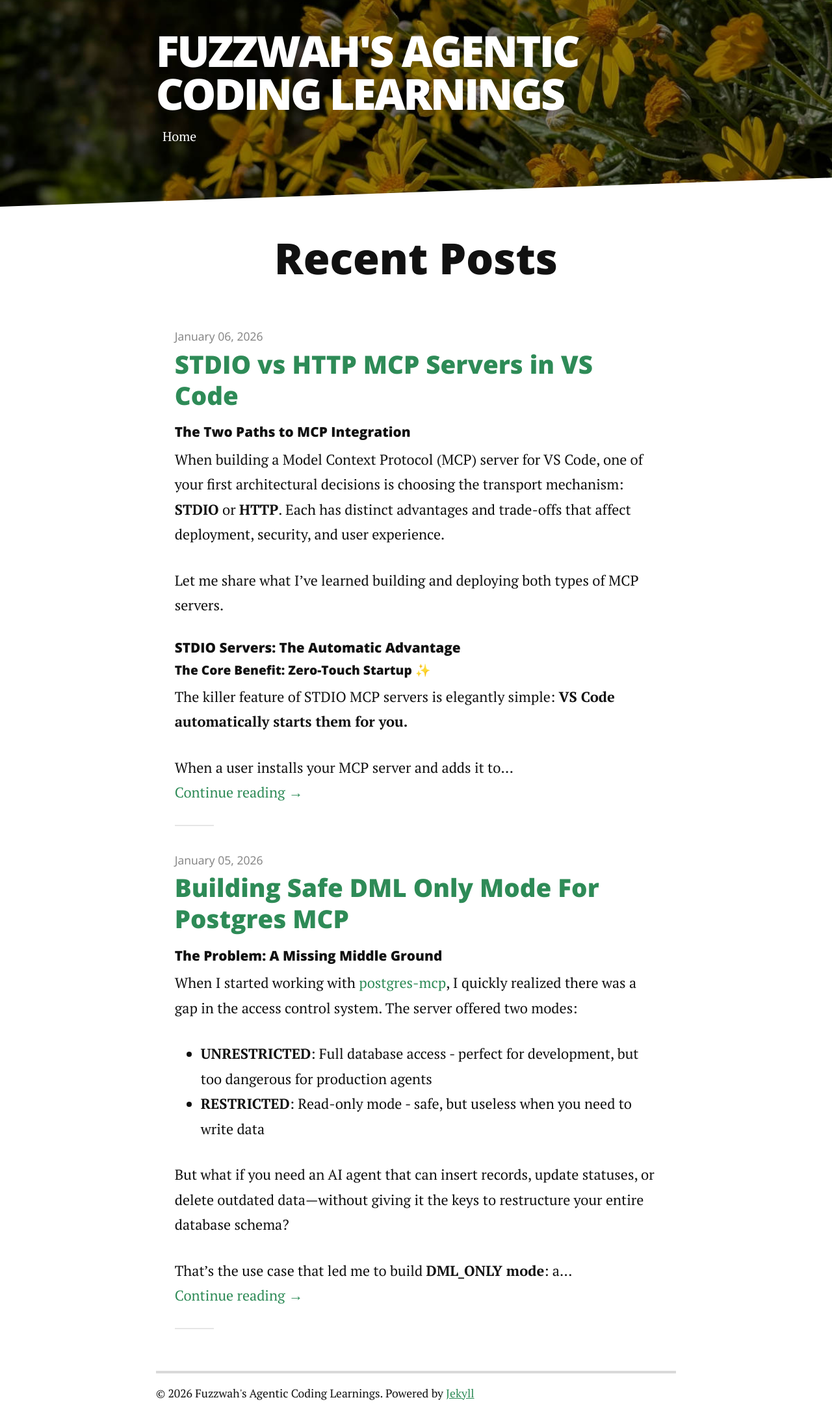
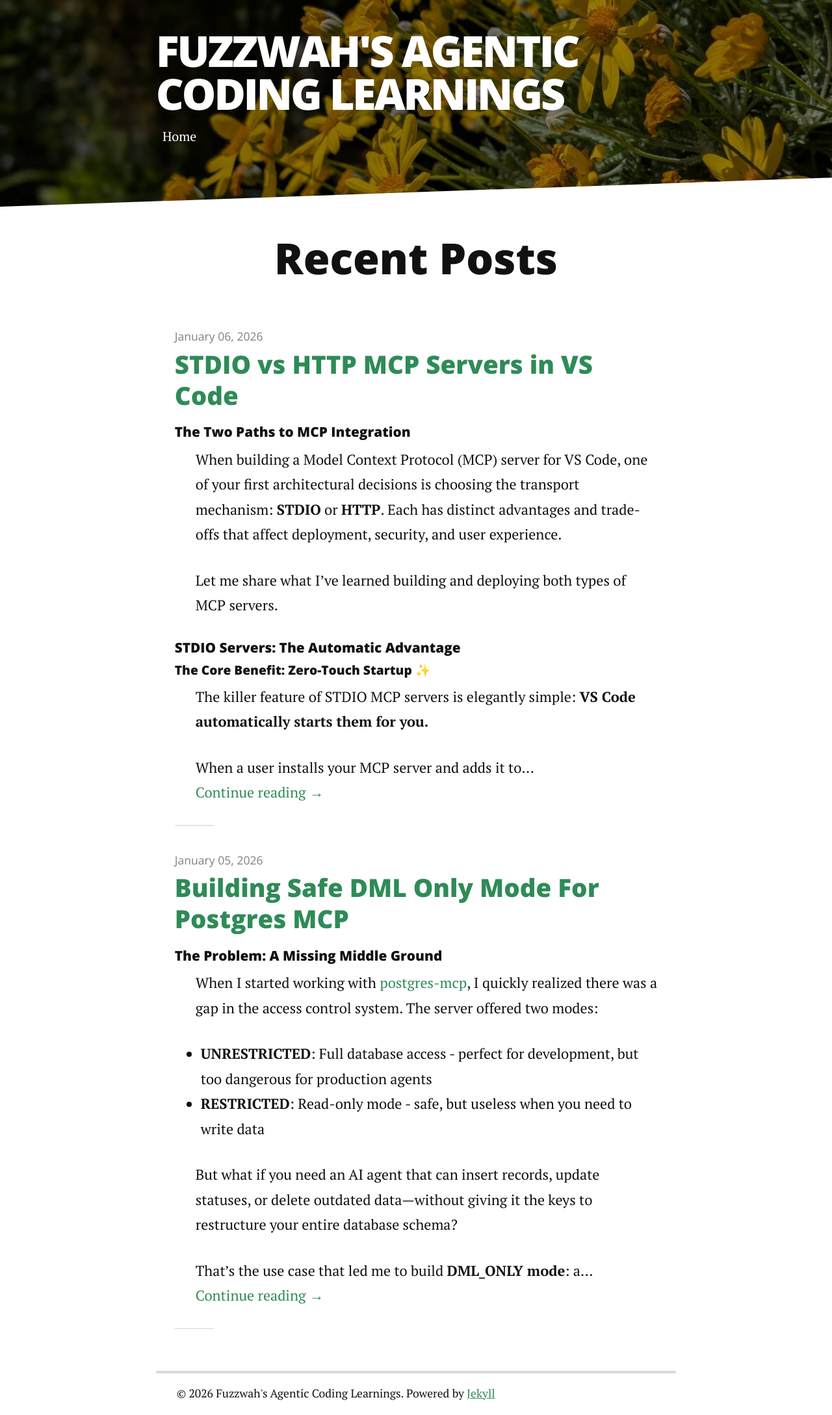
Before and after one commit to Fuzzwah/blog, a Jekyll site: the page built from index.html, in a window 1280 px wide. Shown: the whole page at 65% size. Built offline with Jekyll 4.4.1, drawn with Linux system fonts in a browser that asks for light colours; nearby versions of some CDN libraries; the list of posts is cut into pages by our own code.

Commit message:
text margin

```diff
--- a/assets/css/style.scss
+++ b/assets/css/style.scss
@@ -74,6 +74,6 @@
 	}
 }
 
-.post p {
+p {
 	margin-left: 2rem !important;
 }
```
